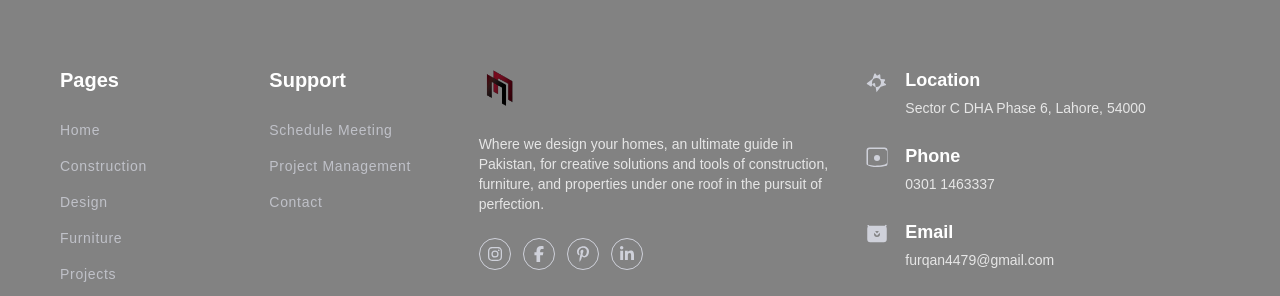
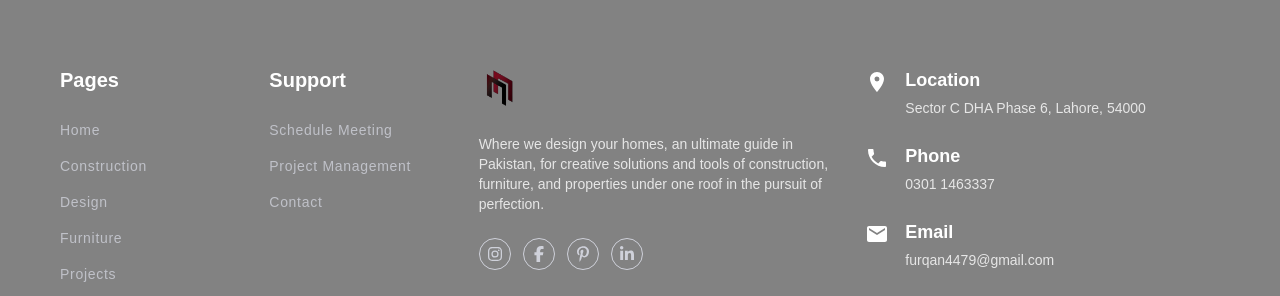
Before and after one commit to Syed-Khizar-k/3dvision, a Next.js app: page / in a window 1280 px wide. Shown: the part 4619-4915 px from the top of the page. Built offline with nearby package versions, Linux system fonts and the light colour scheme.

Commit message:
footer and experience sec

```diff
--- a/components/Home/Footer.tsx
+++ b/components/Home/Footer.tsx
@@ -8,6 +8,7 @@ import {
  faPinterestP,
  faLinkedinIn,
 } from "@fortawesome/free-brands-svg-icons";
+import { MdEmail, MdPhone, MdLocationOn } from "react-icons/md";
 
 // Navigation Sections
 const navSections = [
@@ -34,58 +35,17 @@ const navSections = [
 // Contact Info with SVG Icons
 const contactInfo = [
  {
-    icon: (
-      <svg
-        xmlns="http://www.w3.org/2000/svg"
-        className="h-6 w-6"
-        viewBox="0 0 24 24"
-        fill="currentColor"
-      >
-        <path
-          fillRule="evenodd"
-          d="M11.54 22.351l4.004-5.268a.75.75 0 01.372-.256l4.49-1.554a.75.75 0 00.32-1.396l-1.043-.655c-.178-.112-.348-.222-.516-.331a.75.75 0 01-.132-.931l.942-1.57a.75.75 0 00-.503-1.155l-3.238-.283a.75.75 0 01-.734-.693l-.226-3.266a.75.75 0 00-1.155-.503l-1.57.942a.75.75 0 01-.931-.132c-.109-.168-.219-.338-.331-.516l-.655-1.043a.75.75 0 00-1.396.32l-1.554 4.49a.75.75 0 01-.256.372l-5.268 4.004a.75.75 0 00.177 1.346l1.247.783a.75.75 0 01.298.123l1.854 1.25a.75.75 0 00.675 0l1.25-1.854a.75.75 0 01.123-.298l.783-1.247a.75.75 0 001.346-.177zM11.5 8c2.485 0 4.5 2.015 4.5 4.5s-2.015 4.5-4.5 4.5-4.5-2.015-4.5-4.5 2.015-4.5 4.5-4.5z"
-          clipRule="evenodd"
-        />
-      </svg>
-    ),
+  icon: <MdLocationOn className="text-white text-2xl" />,
   title: "Location",
   content: "Sector C DHA Phase 6, Lahore, 54000",
  },
  {
-    icon: (
-      <svg
-        xmlns="http://www.w3.org/2000/svg"
-        className="h-6 w-6"
-        viewBox="0 0 24 24"
-        fill="currentColor"
-      >
-        <path
-          fillRule="evenodd"
-          d="M1.5 4.5a3 3 0 013-3h15a3 3 0 013 3v13.385c0 1.25-1.14 2.222-2.39 2.112A22.75 22.75 0 0112 21c-4.482 0-8.232-.822-9.61-2.113C2.64 19.607 1.5 18.635 1.5 17.385V4.5zm19.5 0a1.5 1.5 0 00-1.5-1.5h-15a1.5 1.5 0 00-1.5 1.5v13.385c0 .354.137.697.39.985A20.762 20.762 0 0012 19.5c4.015 0 7.765-.733 9.61-2.113.253-.288.39-.631.39-.985V4.5z"
-          clipRule="evenodd"
-        />
-        <path d="M12 15a3 3 0 100-6 3 3 0 000 6z" />
-      </svg>
-    ),
+  icon: <MdPhone className="text-white text-2xl" />,
   title: "Phone",
   content: "0301 1463337",
  },
  {
-    icon: (
-      <svg
-        xmlns="http://www.w3.org/2000/svg"
-        className="h-6 w-6"
-        viewBox="0 0 24 24"
-        fill="currentColor"
-      >
-        <path
-          fillRule="evenodd"
-          d="M2.57 3.23a.75.75 0 011.02-.122L12 11.217l8.41-8.109a.75.75 0 111.02 1.144L12 13.783 2.57 4.254a.75.75 0 01-.002-1.024z"
-          clipRule="evenodd"
-        />
-        <path d="M21.75 6.75v10.5a3 3 0 01-3 3H5.25a3 3 0 01-3-3V6.75a3 3 0 013-3h13.5a3 3 0 013 3zM12 15a3 3 0 100-6 3 3 0 000 6z" />
-      </svg>
-    ),
+  icon: <MdEmail className="text-white text-2xl" />,
   title: "Email",
   content: "furqan4479@gmail.com",
  },
@@ -113,8 +73,7 @@ const Footer = () => {
         <li key={i}>
          <a
           href={link.href}
-                    className="text-sm tracking-wider opacity-80 transition-opacity hover:opacity-100 text-[var(--color-primary)] hover:text-white"
-                  >
+          className="text-sm tracking-wider opacity-80 transition-opacity hover:opacity-100 text-[var(--color-primary)] hover:text-white">
           {link.name}
          </a>
         </li>
@@ -130,8 +89,7 @@ const Footer = () => {
         <li key={i}>
          <a
           href={link.href}
-                    className="text-sm tracking-wider opacity-80 transition-opacity hover:opacity-100 text-[var(--color-primary)] hover:text-white"
-                  >
+          className="text-sm tracking-wider opacity-80 transition-opacity hover:opacity-100 text-[var(--color-primary)] hover:text-white">
           {link.name}
          </a>
         </li>
@@ -152,9 +110,9 @@ const Footer = () => {
       </div>
 
       <p className="text-sm opacity-80 max-w-sm mx-auto md:mx-0 mb-6">
-              Where we design your homes, an ultimate guide in Pakistan, for
-              creative solutions and tools of construction, furniture, and
-              properties under one roof in the pursuit of perfection.
+       Where we design your homes, an ultimate guide in Pakistan, for creative
+       solutions and tools of construction, furniture, and properties under one
+       roof in the pursuit of perfection.
       </p>
 
       {/* Social Icons */}
@@ -166,8 +124,7 @@ const Footer = () => {
          target="_blank"
          rel="noopener noreferrer"
          className="flex items-center justify-center h-8 w-8 rounded-full border border-primary text-primary hover:bg-primary hover:text-white hover:border-[var(--color-primary)] transition-all"
-                  aria-label={social.href.split("#")[i]}
-                >
+         aria-label={social.href.split("#")[i]}>
          <FontAwesomeIcon icon={social.icon} className="h-4 w-4" />
         </Link>
        ))}
@@ -179,9 +136,7 @@ const Footer = () => {
       <div className="space-y-6">
        {contactInfo.map((item, i) => (
         <div key={i} className="flex items-start space-x-4">
-                  <div className="shrink-0 mt-1 text-primary">
-                    {item.icon}
-                  </div>
+         <div className="shrink-0 mt-1 text-primary">{item.icon}</div>
          <div>
           <h5 className="text-lg font-semibold mb-1">{item.title}</h5>
           <p className="text-sm opacity-80">{item.content}</p>
```
Lines whose indentation alone changed are shown as unchanged.
